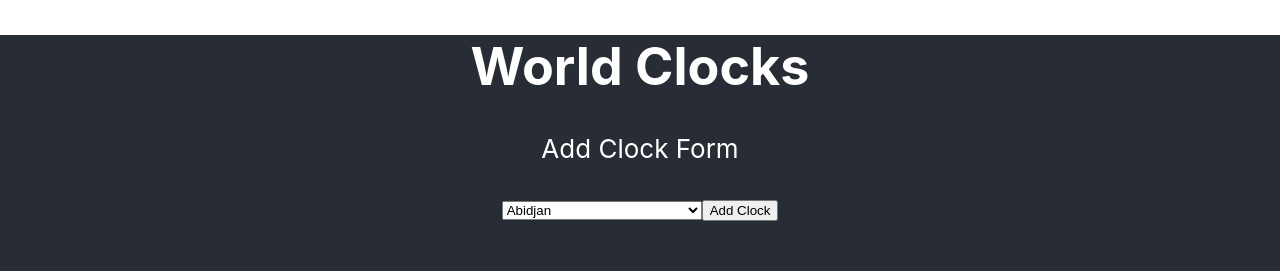
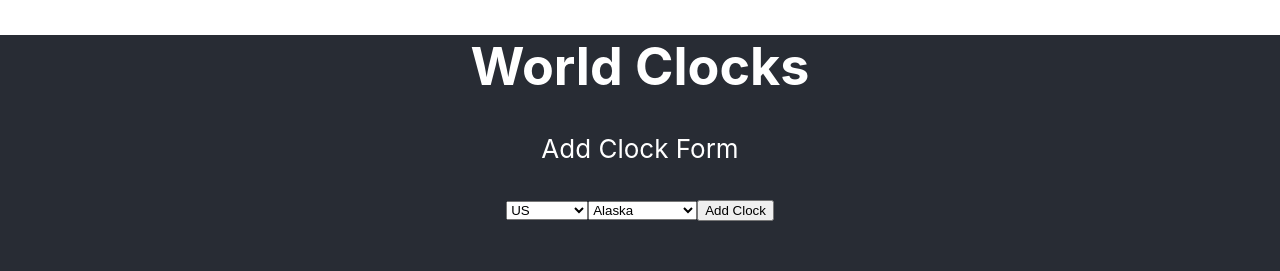
Before and after one commit to BarbaraPruz/clocks, a React (Create React App) app: page / in a window 1280 px wide. Shown: the top 271 px of the page. Built offline with nearby package versions, Linux system fonts and the light colour scheme.

Commit message:
AddClockForm - separate region and zone selection

```diff
--- a/src/components/addclockform.js
+++ b/src/components/addclockform.js
@@ -3,26 +3,29 @@ import React, { Component } from 'react';
 import moment from 'moment';
 import 'moment-timezone';
 
+import SelectInput from './selectinput';
+
 class AddClockForm extends Component {
   state = {
-    timezones: [ {region:" ", names:[]}],
+    timezones: null,
     selectedZone: '',
-    selectedRegion: ''
+    selectedRegion: 'US'
   };
 
   constructor(props) {
     super(props);
     this.handleSubmit = this.handleSubmit.bind(this);
-    this.handleChange = this.handleChange.bind(this);
+    this.handleRegionChange = this.handleRegionChange.bind(this);
+    this.handleZoneChange = this.handleZoneChange.bind(this);
   }
 
   componentDidMount() {
     let tz = moment.tz.names();
-    let tzlist=[];
+    let tzlist={};
     let i = 0;
 
     // get timezone name list and process
-    //   output is [ {region: xxx, timezones:[]}, {region: xxx, timezones:[]}...]
+    //   output is hash where each key is a region (ex. Africa) and value is array of timezones
     function getRegion(momentTz) {
       return momentTz.substr(0, momentTz.indexOf('/'))
     }
@@ -40,40 +43,50 @@ class AddClockForm extends Component {
           names.push(getName(tz[i]))
           ++i;
         }
-        tzlist.push({region: currentRegion, names:names})
+        tzlist[currentRegion] = names;
       }
     }
     this.setState({timezones: tzlist});
   }
 
-  handleChange(event){
-    let region = event.target.options[event.target.selectedIndex].parentNode.label;
-    this.setState({selectedZone: event.target.value, selectedRegion: region});
+  handleRegionChange(event) {
+    let region = event.target.value;
+    this.setState({selectedRegion: region});
+  }
+
+  handleZoneChange(event){
+    this.setState({selectedZone: event.target.value});
   }
 
   handleSubmit(e) {
     e.preventDefault();
-    if ((this.state.selectedRegion.length > 0) && (this.state.selectedZone.length > 0)) {
+    if (this.state.selectedZone.length > 0) {
       this.props.callback({region: this.state.selectedRegion, zone: this.state.selectedZone});
     }
+  }
+
+  buildform() {
+    if (this.state.timezones) {
+      return (
+        <form onSubmit={this.handleSubmit}>
+          <select id="region" onChange={this.handleRegionChange} defaultValue={this.state.selectedRegion}>
+            { Object.keys(this.state.timezones).map( (r) =>
+              <option key={r}>{r}</option>
+            )}
+          </select>
+          <SelectInput cb={this.handleZoneChange} opts={this.state.timezones[this.state.selectedRegion]} />
+          <input type="submit" value="Add Clock" />
+        </form>
+      )
+    }
+    return null;
   }
 
   render() {
     return (
       <div className="AddClockForm">
           <p>Add Clock Form</p>
-          <form onSubmit={this.handleSubmit}>
-            <select id="optionList" onChange={this.handleChange}>
-              {this.state.timezones.map ( (r,index) =>
-                <optgroup key={index} label={r.region}>
-                  {r.names.map ((n,index) =>
-                    <option key={index}>{n}</option>
-                  )}
-                </optgroup>
-              )}
-            </select>
-            <input type="submit" value="Add Clock" />
-          </form>
+          { this.buildform()}
       </div>
     );
   }
--- a/src/components/clock.js
+++ b/src/components/clock.js
@@ -21,6 +21,7 @@ function Clock ({timezone}) {
   // useEffect hook: the [] arg is used so useEffect will only be called at
   // component mount/unmount times.
   useEffect(() => {
+    console.log("setting timer",timerHandle);
       setTimerHandle(setInterval ( ()=>{
         time.add(1,'minute');
         updateTimeFields(_getFields(time));
--- /dev/null
+++ b/src/components/selectinput.js
@@ -0,0 +1,11 @@
+import React from 'react';
+
+const SelectInput =  ({opts, cb}) =>
+    <select id="zone" onChange={cb}>
+        {opts.map ( (opt,index) =>
+            <option key={index}>{opt}</option>
+        )}
+    </select>
+;
+
+export default SelectInput;
```
